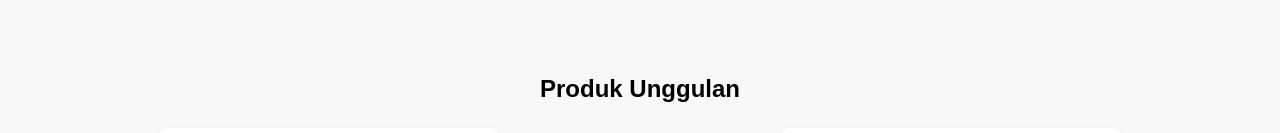
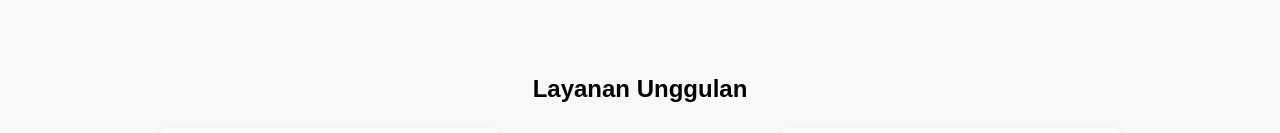
Before and after one commit to RexvenID/RexvenID, a plain HTML site: page index.html in a window 1280 px wide. Shown: the part 520-653 px from the top of the page. Drawn offline with nearby package versions, Linux system fonts and the light colour scheme.

Commit message:
index.html

```diff
--- a/index.html
+++ b/index.html
@@ -26,7 +26,7 @@
     </section>
 
     <section id="products" class="product-section">
-      <h2>Produk Unggulan</h2>
+      <h2>Layanan Unggulan</h2>
       <div class="product-list">
         <div class="product-card">
           <img src="images/Produk 1.png" alt="Layanan 1" />
```
